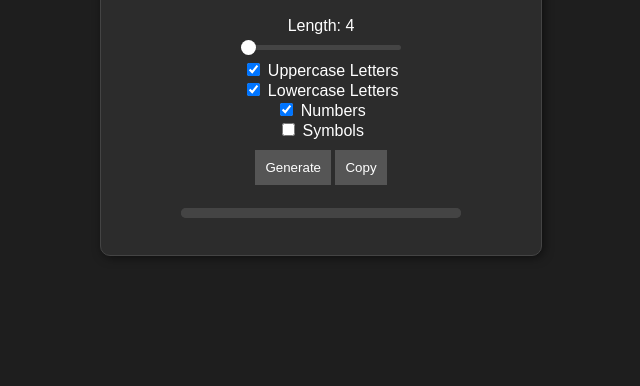
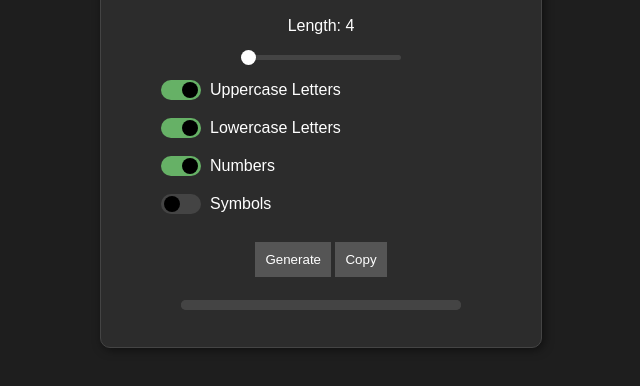
Before and after one commit to Makhall/Generate-Random-String, a plain HTML site: page index.html in a window 1280 px wide. Shown: the part 122-508 px from the top of the page, without its empty margins (319-959 px from the left). Drawn offline with Linux system fonts and the light colour scheme.

Commit message:
Update styles.css

```diff
--- a/styles.css
+++ b/styles.css
@@ -16,6 +16,50 @@ body {
   box-shadow: 2px 2px 10px rgba(0, 0, 0, 0.5);
 }
 
+.switch {
+  display: flex;
+  align-items: center;
+  gap: 9px;
+  cursor: pointer;
+  font-size: 16px;
+  margin-left: 40px;
+}
+
+.switch input {
+  display: none;
+}
+
+.slider {
+  position: relative;
+  width: 40px;
+  height: 20px;
+  background: #444;
+  border-radius: 20px;
+  transition: 0.3s;
+}
+
+.slider::before {
+  content: "";
+  position: absolute;
+  width: 16px;
+  height: 16px;
+  background: black;
+  border-radius: 50%;
+  top: 50%;
+  left: 3px;
+  transform: translateY(-50%);
+  transition: 0.3s;
+}
+
+.switch input:checked + .slider {
+  background: rgb(102, 177, 102);
+}
+
+.switch input:checked + .slider::before {
+  left: 21px;
+}
+
+
 button {
   margin-top: 10px;
   padding: 10px;
@@ -33,7 +77,7 @@ button:hover {
 /* Styling the range slider */
 input[type="range"] {
   width: 40%;
-  margin: 10px 0;
+  margin: 20px 0;
   -webkit-appearance: none;
   background: #444;
   height: 5px;
```
